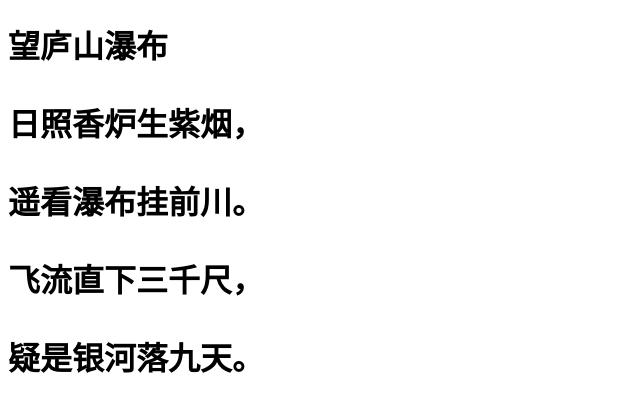
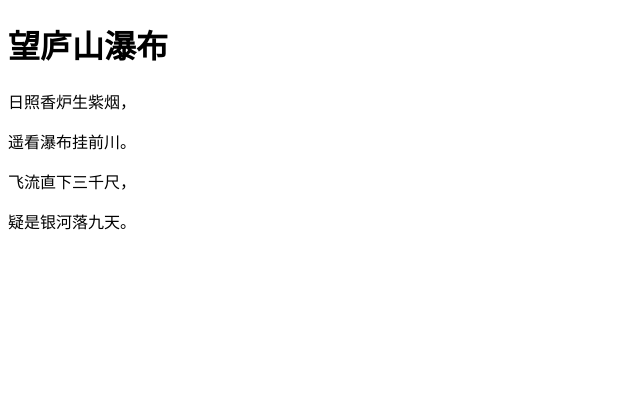
Before and after one commit to EternalNGH/myH5, a plain HTML site: page index.html in a window 1280 px wide. Shown: the whole page, without its empty margins (0-640 px from the left). Drawn offline with Linux system fonts and the light colour scheme.

Commit message:
Update index.html

```diff
--- a/index.html
+++ b/index.html
@@ -5,10 +5,10 @@
     <title>Title</title>
 </head>
 <body>
-<h1>望庐山瀑布<h1>
-    <p>日照香炉生紫烟，<p>
-        <p>遥看瀑布挂前川。<p>
-            <p>飞流直下三千尺，<P>
-                <P>疑是银河落九天。<p>
+<h1>望庐山瀑布</h1>
+    <p>日照香炉生紫烟，</p>
+        <p>遥看瀑布挂前川。</p>
+            <p>飞流直下三千尺，</p>
+                <P>疑是银河落九天。</p>
 </body>
 </html>
```
